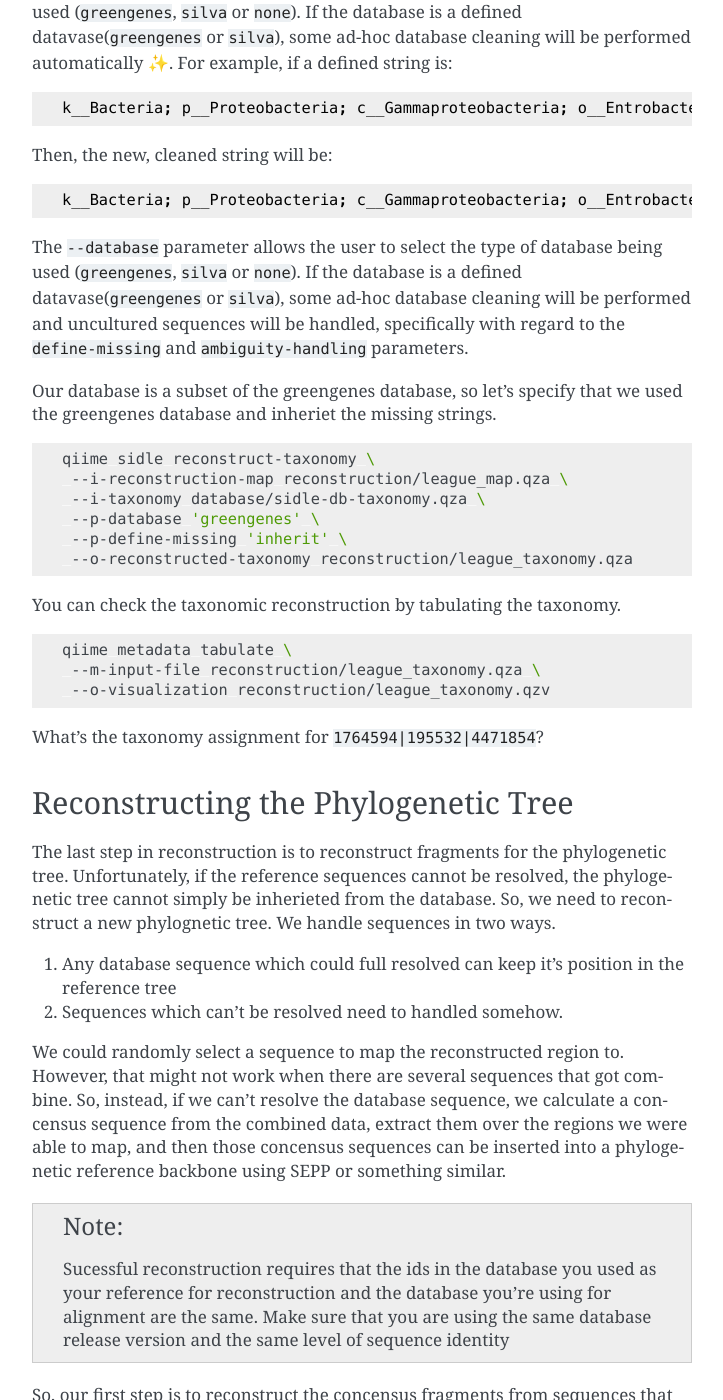
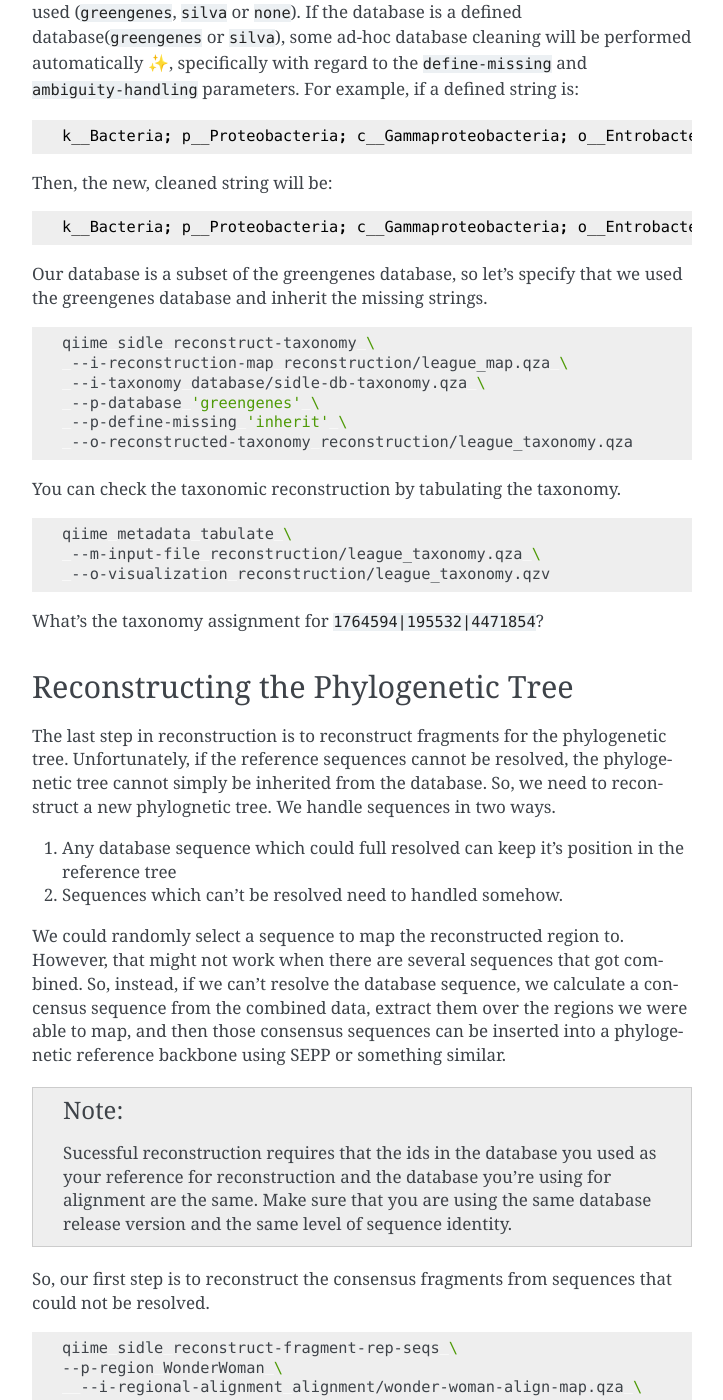
Before and after one commit to jwdebelius/q2-sidle, a Sphinx documentation site: the page built from docs/source/reconstruction.rst, in a window 1280 px wide and 1400 px high, scrolled down 4112 px. Shown: the whole window, without its empty margins (388-1111 px from the left). Built offline with Sphinx 7.4.7, drawn with Linux system fonts in a browser that asks for light colours; some of the changed text lies outside the part shown.

Commit message:
spelling and missing words

```diff
--- a/docs/source/reconstruction.rst
+++ b/docs/source/reconstruction.rst
@@ -1,7 +1,7 @@
 Sequence Reconstruction
 =======================
 
-The core of the SMURF algorithm is based on the kmer-based reconstruction of short regions into a full length framework. Within Sidle, there are two steps in database reconstruction. First, ASVs are aligned on a regional basis to generate the local kmer-based alignment. Then, the full collection of sequences is assembled into a reconstructed table of counts. For this example, we’ll work with a small, entirely artifical subset of samples that are designed to run quickly.
+The core of the SMURF algorithm is based on the kmer-based reconstruction of short regions into a full-length framework. Within Sidle, there are two steps in database reconstruction. First, ASVs are aligned on a regional basis to generate the local kmer-based alignment. Then, the full collection of sequences is assembled into a reconstructed table of counts. For this example, we’ll work with a small, entirely artifical subset of samples that are designed to run quickly.
 
 You can get the tutorial data `here`_ or by running
 
@@ -27,7 +27,7 @@ database data.
 Regional alignment
 ------------------
 
-The first step in reconstruction is to perform per-region alignment between the sequences and the database. We’ll do this with the ``align-regional-kmers`` command. We set the reference database that we extracted previously as the (``--kmer-db-fp``). The ASV represent sequences are passed as the ``--rep-seq-fp``. Finally, we supply a regional defination. This should be the same as the region name that you gave when you extracted the kmers. In this case, the region name was “WonderWoman”.
+The first step in reconstruction is to perform per-region alignment between the sequences and the database. We’ll do this with the ``align-regional-kmers`` command. We set the reference database that we extracted previously as the ``--kmer-db-fp``. The ASV represent sequences and are passed as the ``--rep-seq-fp``. Finally, we supply a regional definition. This should be the same as the region name that you gave when you extracted the kmers. In this case, the region name was “WonderWoman”.
 
 .. code-block:: bash
 
@@ -37,7 +37,7 @@ The first step in reconstruction is to perform per-region alignment between the
      --p-region WonderWoman \
      --o-regional-alignment alignment/wonder-woman-align-map.qza
 
-This will output an alignment file and any ASV sequences whcih wouldn't be aligned to the database, for your own record keeping.
+This will output an alignment file and any ASV sequences which wouldn't be aligned to the database, for your own record keeping.
 
 .. Note::
 
@@ -63,18 +63,18 @@ Using the same parameters, you will need need to align the other two regions.
 	 --p-region Green-Lantern \
 	 --o-regional-alignment alignment/green-lantern-align-map.qza
 
-Now, you have all three local alignments prepared, you’re ready to
+Now, you have all three local alignments prepared, you're ready to
 reconstruct your table.
 
 Table Reconstruction
 --------------------
 
-The table is reconstucted in 3 parts. First, the regional fragments get re-assembled into complete database sequences. Then, the relative abundance of the pooled counts gets computed through an optimization process. Finally, the relative abundance is used to reconstruct table of counts.
+The table is reconstucted in three steps. First, the regional fragments get re-assembled into complete database sequences. Then, the relative abundance of the pooled counts gets computed through an optimization process. Finally, the relative abundance is used to reconstruct a table of counts.
 
 Parameters
 ++++++++++
 
-The ``max-mismatch`` and ``per-nucleotide-error`` are used to estimate the probability that a sequence that from the reference is actually a sequencing error or belongs to that sequence. The ``max-mismatch`` value used in reconstruction should match the alignment; by default this is 2 but you may choose to change it in alignmnent with your sequencing length. The authors of the method claim the error rate doesn’t matter; we refer interested reader to original paper’s supplemental material.
+The ``max-mismatch`` and ``per-nucleotide-error`` are used to estimate the probability that a sequence that differs from the reference is actually a sequencing error or belongs to that sequence. The ``max-mismatch`` value used in reconstruction should match the alignment; by default this is 2 but you may choose to change it in alignmnent with your sequencing length. The authors of the method claim the error rate doesn’t matter; we refer interested reader to original paper’s supplemental material.
 
 The ``min-abundance`` determines the relative abundance of a database sequence to be excluded during optimization.
 
@@ -121,14 +121,14 @@ The second output is a summary. The summary can be used to evaluate the quality
      --o-visualization reconstruction/league_summary.qzv
 
 
-Let’s look at the information for the unresolve feature, ``1764594|195532|4471854``. How many regions is it found it?
+Let’s look at the information for the unresolved feature, ``1764594|195532|4471854``. How many regions has it found?
 
 Taxonomic Reconstruction
 ------------------------
 
 Now you have the table reconstructed, you’re ready to reconstruct the taxonomy to match. Specifcially, this process addresses cases where multiple database sequences cannot be untangled. The function takes the database map generated during reconstruction and the taxonomy associated with the database, and returns the reconstructed taxonomy.
 
-There are three possible general cases for a set of shared sequences. First, they can share the full taxonomic string, second they may differ at some point, or third, they may be same until one is missing an assignment. Let’s start with the simpliest case. If we have two database sequences::
+There are three possible general cases for a set of shared sequences. First, they can share the full taxonomic string; second, they may differ at some point: or third, they may be same until one is missing an assignment. Let’s start with the simplest case. If we have two database sequences::
 
    1234    k__Bacteria; p__Firmictues; c__Clostridia; o__Clostridiales; f__Lachnospiraceae; g__Blautia; s__obeum
    1235    k__Bacteria; p__Firmictues; c__Clostridia; o__Clostridiales; f__Lachnospiraceae; g__Blautia; s__obeum
@@ -146,7 +146,7 @@ In that case, the algorithm would keep the taxonomic assignment associated with
 
    1236 | 1237 k__Bacteria; p__Firmictues; c__Clostridia; o__Clostridiales; f__Lachnospiraceae; g__Blautia | g__Roseburia; g__Blautia | g__Rosburia
 
-If the ``--database`` parameter allows the user to select the type of database being used (``greengenes``, ``silva`` or ``none``). If the database is a defined datavase(``greengenes`` or ``silva``), some ad-hoc database cleaning will be performed automatically ✨. For example, if a defined string is::
+The ``--database`` parameter allows the user to select the type of database being used (``greengenes``, ``silva`` or ``none``). If the database is a defined database(``greengenes`` or ``silva``), some ad-hoc database cleaning will be performed automatically ✨, specifically with regard to the ``define-missing`` and ``ambiguity-handling`` parameters. For example, if a defined string is::
 
    k__Bacteria; p__Proteobacteria; c__Gammaproteobacteria; o__Entrobacteriales; f__Enterobacteriaceae; g__; s__
 
@@ -154,9 +154,7 @@ Then, the new, cleaned string will be::
 
     k__Bacteria; p__Proteobacteria; c__Gammaproteobacteria; o__Entrobacteriales; f__Enterobacteriaceae; g__unsp. f. Enterobacteriaceae; s__unsp. f. Enterobacteriaceae
 
-The ``--database`` parameter allows the user to select the type of database being used (``greengenes``, ``silva`` or ``none``). If the database is a defined datavase(``greengenes`` or ``silva``), some ad-hoc database cleaning will be performed and uncultured sequences will be handled, specifically with regard to the ``define-missing`` and ``ambiguity-handling`` parameters.
-
-Our database is a subset of the greengenes database, so let’s specify that we used the greengenes database and inheriet the missing strings.
+Our database is a subset of the greengenes database, so let’s specify that we used the greengenes database and inherit the missing strings.
 
 .. code-block:: shell
 
@@ -180,18 +178,18 @@ What’s the taxonomy assignment for ``1764594|195532|4471854``?
 Reconstructing the Phylogenetic Tree
 ------------------------------------
 
-The last step in reconstruction is to reconstruct fragments for the phylogenetic tree. Unfortunately, if the reference sequences cannot be resolved, the phylogenetic tree cannot simply be inherieted from the database. So, we need to reconstruct a new phylognetic tree. We handle sequences in two ways.
+The last step in reconstruction is to reconstruct fragments for the phylogenetic tree. Unfortunately, if the reference sequences cannot be resolved, the phylogenetic tree cannot simply be inherited from the database. So, we need to reconstruct a new phylognetic tree. We handle sequences in two ways.
 
 1. Any database sequence which could full resolved can keep it’s position in the reference tree
 2. Sequences which can’t be resolved need to handled somehow.
 
-We could randomly select a sequence to map the reconstructed region to. However, that might not work when there are several sequences that got combine. So, instead, if we can’t resolve the database sequence, we calculate a concensus sequence from the combined data, extract them over the regions we were able to map, and then those concensus sequences can be inserted into a phylogenetic reference backbone using SEPP or something similar.
+We could randomly select a sequence to map the reconstructed region to. However, that might not work when there are several sequences that got combined. So, instead, if we can’t resolve the database sequence, we calculate a concensus sequence from the combined data, extract them over the regions we were able to map, and then those consensus sequences can be inserted into a phylogenetic reference backbone using SEPP or something similar.
 
 .. Note::
 
-	Sucessful reconstruction requires that the ids in the database you used as your reference for reconstruction and the database you’re using for alignment are the same. Make sure that you are using the same database release version and the same level of sequence identity
+	Sucessful reconstruction requires that the ids in the database you used as your reference for reconstruction and the database you’re using for alignment are the same. Make sure that you are using the same database release version and the same level of sequence identity.
 
-So, our first step is to reconstruct the concensus fragments from sequences that could not be resolved.
+So, our first step is to reconstruct the consensus fragments from sequences that could not be resolved.
 
 .. code-block:: shell
 
@@ -260,7 +258,7 @@ Reconstructing the Table
 * Make sure your :ref:`input manifest <Table Reconstruction>` conforms to the guidelines
 * Your region names must  match between the alignment, kmer, and manifest
 * ``count-degenerates`` will control how the summary describes differences in the sequences
-* ``max-mismatch`` helps determine the probability sequences should be retained. This should match what was passed to the alignment.
+* ``max-mismatch`` helps determine the probability that sequences should be retained. This should match what was passed to the alignment.
 * **NOTE**: THIS WILL CHANGE IN THE NEAR FUTURE. DON'T LET PERFECT BE THE ENEMY OF GOOD ENOUGH
 
 **Syntax**
@@ -312,8 +310,8 @@ Reconstructing taxonomy
 Reconstructing the Tree
 +++++++++++++++++++++++
 
-* A phylogenetic tree can be reconstructed by first, estimating the concensus fragments for the original sequences and then inserting them into a tree.
-* See the `q2-fragment-insertion`_ documentation for more inforation
+* A phylogenetic tree can be reconstructed by first estimating the consensus fragments for the original sequences and then inserting them into a tree.
+* See the `q2-fragment-insertion`_ documentation for more information
 
 **Fragment reconstruction syntax**
 
```
Also changed, not shown: other parts of docs/source/reconstruction.rst (+2 -2 lines).
